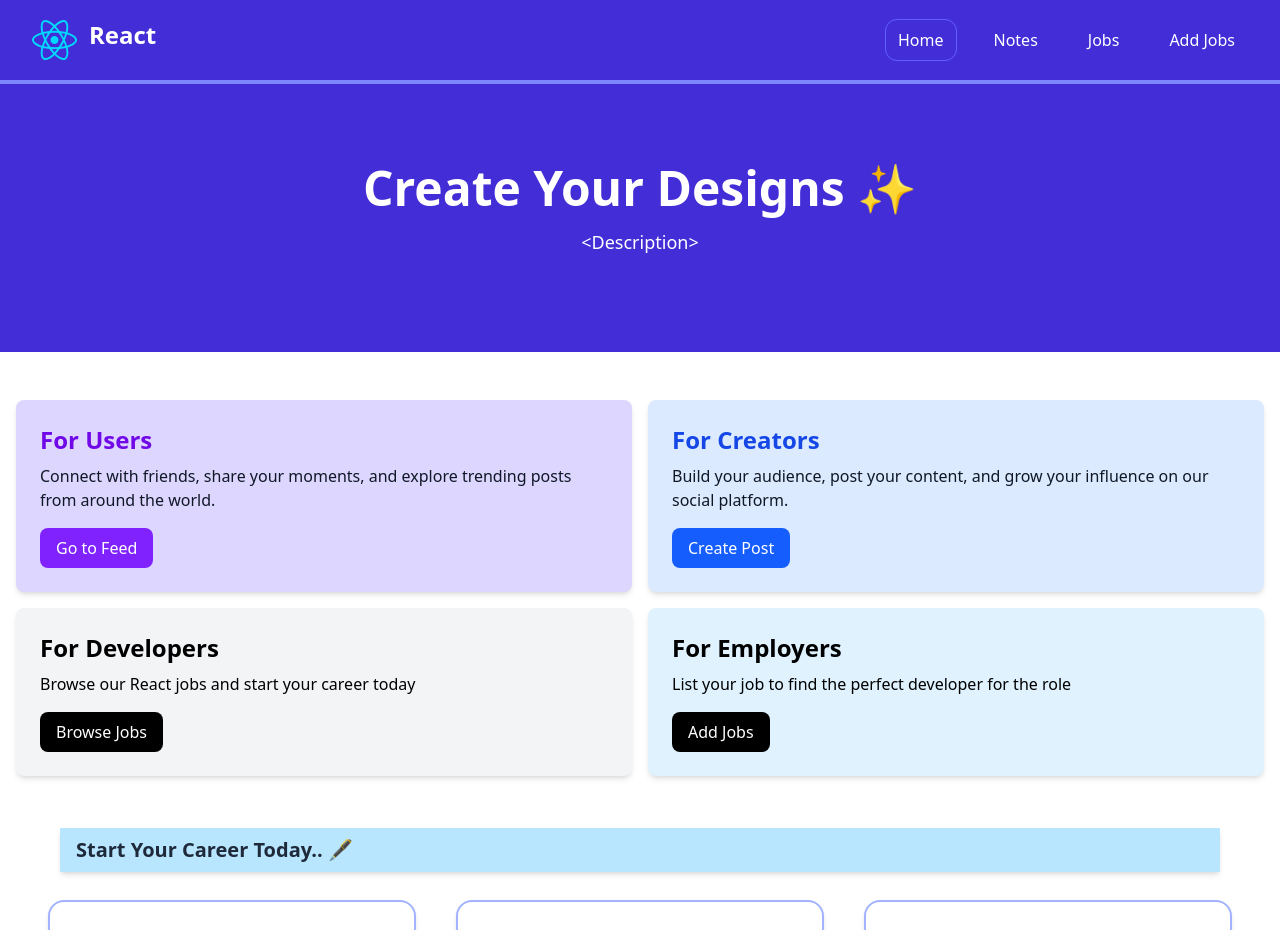
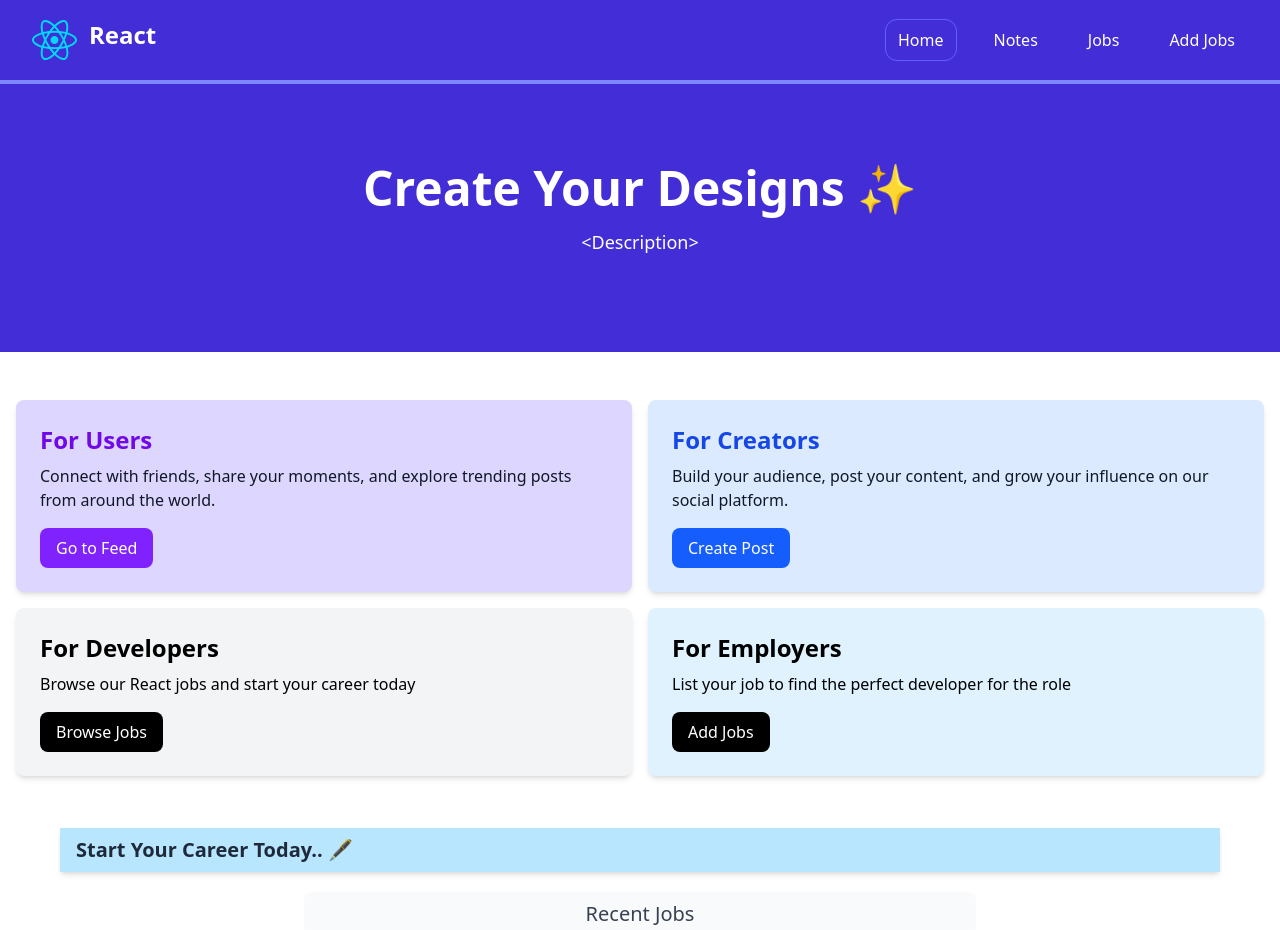
Before and after one commit to coddzz/React-Vite, a React (Vite) app: page / in a window 1280 px wide. Shown: the top 930 px of the page. Built offline with nearby package versions, Linux system fonts and the light colour scheme.

Commit message:
Heading-css

```diff
--- a/src/components/JobListings.jsx
+++ b/src/components/JobListings.jsx
@@ -9,6 +9,7 @@ const JobListings = ({isHome=false}) => {
   return (
     <>
     <h2 className='mx-15 my-5 px-4 py-2 bg-sky-200 text-gray-800 font-extrabold text-xl shadow-md'>Start Your Career Today.. &#128395; </h2>
+    <h2 className=' m-auto px-4 py-2 md:max-w-2xl md:text-xl text-lg max-w-xs text-center bg-gray-50 font-sans text-gray-700 rounded-lg'>{ isHome ? 'Recent Jobs' : 'Browse Jobs'}</h2>
     <div className='mx-10 grid grid-cols-1 md:grid-cols-3 gap-6'>
         {jobListings.map((job) => (
         <JobListing key={job.id} job={job}/>
```
